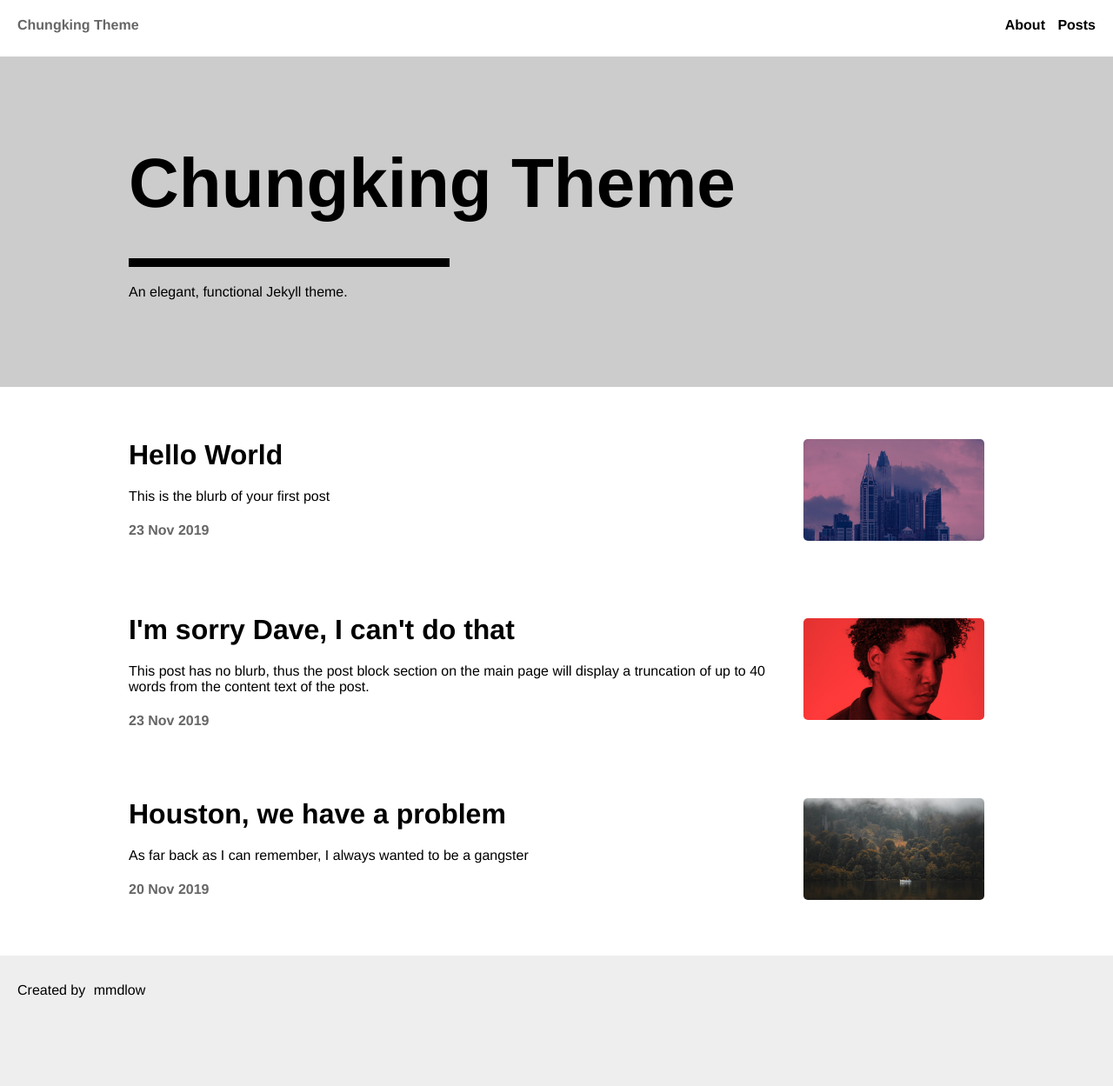
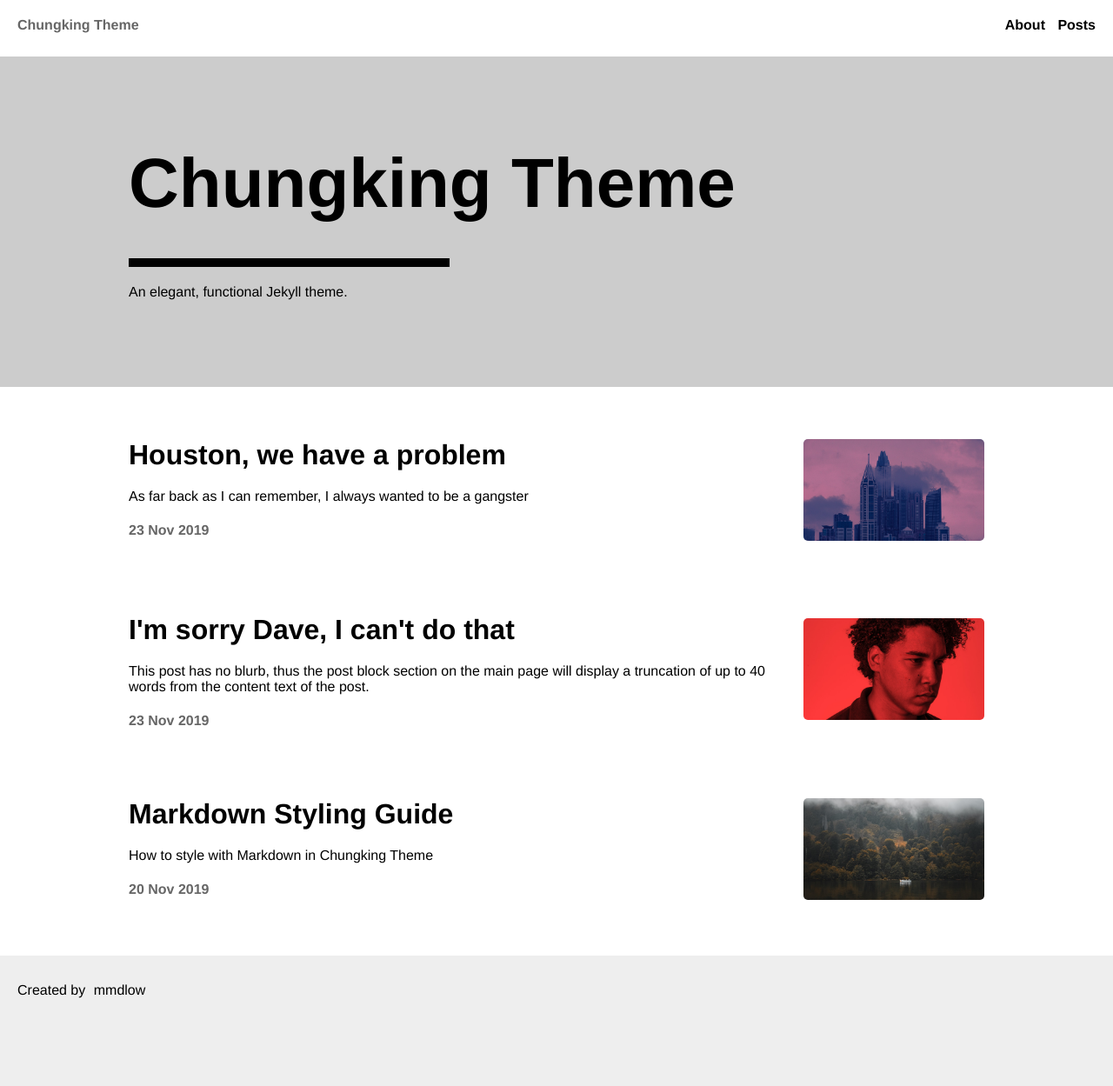
Before and after one commit to mmdlow/chungking, a Jekyll site: the page built from index.html, in a window 1280 px wide. Shown: the whole page at 87% size. Built offline with Jekyll 4.4.1, drawn with Linux system fonts in a browser that asks for light colours; a style sheet for code colours, icons or effects is not loaded; some of the changed lines change nothing that is shown.

Commit message:
Update markdown styling guide post

````diff
--- a/_posts/2019-11-20-Third-Post.md
+++ b/_posts/2019-11-20-Third-Post.md
@@ -1,155 +1,108 @@
 ---
 layout: post
-title: Houston, we have a problem
-blurb: As far back as I can remember, I always wanted to be a gangster
+title: Markdown Styling Guide
+blurb: How to style with Markdown in Chungking Theme
 image: '/assets/images/green-trees-by-the-lake-2949717.jpg'
 ---
 
-An h1 header
-============
+This is the first paragraph of the post. Paragraphs are separated by blank lines.
 
-Paragraphs are separated by a blank line.
+This is the second paragraph. Text can be *italic*, **bold**, ~~strikethrough~~, and `monospace`. [Links](/) are underlined. Footnotes appear like so [^1] and so [^2].
 
-2nd paragraph. *Italic*, **bold**, and `monospace`. Itemized lists
-look like:
+[^1]: Footnote 1 description
+[^2]: Footnote 2 description
 
-  * this one
-  * that one
-  * the other one
+You can create blockquotes like this:
 
-Note that --- not considering the asterisk --- the actual text
-content starts at 4-columns in.
+> Give a man fire and he'll be warm for a day, set a man on fire and he'll be warm the rest of his life.
 
-> Block quotes are
-> written like so.
->
-> They can span multiple paragraphs,
-> if you like.
+# h1 heading
 
-Use 3 dashes for an em-dash. Use 2 dashes for ranges (ex., "it's all
-in chapters 12--14"). Three dots ... will be converted to an ellipsis.
-Unicode is supported. ☺
+First paragraph following a h1 heading. By default, headings appear in the content list on the left of the post.
 
+## h2 heading
 
+First paragraph following a h2 heading.
 
-An h2 header
-------------
+### h3 heading
 
-Here's a numbered list:
+First paragraph following a h3 heading.
 
- 1. first item
- 2. second item
- 3. third item
+#### h4 heading
 
-Note again how the actual text starts at 4 columns in (4 characters
-from the left side). Here's a code sample:
+First paragraph following a h4 heading.
 
-    # Let me re-iterate ...
-    for i in 1 .. 10 { do-something(i) }
+##### h5 heading
 
-As you probably guessed, indented 4 spaces. By the way, instead of
-indenting the block, you can use delimited blocks, if you like:
+First paragraph following a h5 heading.
 
-~~~
-define foobar() {
-    print "Welcome to flavor country!";
-}
-~~~
+###### h6 heading
 
-(which makes copying & pasting easier). You can optionally mark the
-delimited block for Pandoc to syntax highlight it:
+An ordered list:
 
-~~~python
-import time
-# Quick, count to ten!
-for i in range(10):
-    # (but not *too* quick)
-    time.sleep(0.5)
-    print i
-~~~
+1. Frankly my dear
+2. I don't give
+3. a damn
 
+An unordered list:
 
+- I'm gonna make him
+- an offer
+- he can't refuse
 
-### An h3 header ###
+A nested list:
 
-Now a nested list:
+- Surely
+  - you can't
+  - be serious
+- I am serious
+  - and don't call me
+  - Shirley
 
- 1. First, get these ingredients:
+Another nested list:
 
-      * carrots
-      * celery
-      * lentils
+1. I've had it with these
+   1. monkey-fighting
+   2. snakes
+2. On this
+  - monday to friday
+  - plane
 
- 2. Boil some water.
+Definition lists:
 
- 3. Dump everything in the pot and follow
-    this algorithm:
+Bond
+: James Bond
 
-        find wooden spoon
-        uncover pot
-        stir
-        cover pot
-        balance wooden spoon precariously on pot handle
-        wait 10 minutes
-        goto first step (or shut off burner when done)
+Royale with cheese
+: How they call a cheeseburger in France
 
-    Do not bump wooden spoon or it will fall.
+Markdown tables look like this:
 
-Notice again how text always lines up on 4-space indents (including
-that last line which continues item 3 above).
+| Film                 | Director     | Year |
+| -------------------- | ------------ | ---- |
+| In the mood for love | Wong Kar Wai | 2000 |
+| His Girl Friday      | Howard Hawks | 1940 |
+| Tokyo Story          | Yasujiro Ozu | 1953 |
 
-Here's a link to [a website](http://foo.bar), to a [local
-doc](local-doc.html), and to a [section heading in the current
-doc](#an-h2-header). Here's a footnote [^1].
+A horizontal rule:
 
-[^1]: Footnote text goes here.
+---
 
-Tables can look like this:
+Code blocks look like this:
 
-| size | material    | color       |
-| ---- | ----------- | ----------- |
-| 9    | leather     | brown       |
-| 10   | hemp canvas | natural     |
-| 11   | glass       | transparent |
+```
+This is what happens when you find a stranger in the alps.
+```
 
-Table: Shoes, their sizes, and what they're made of
+Long single-line code blocks scroll horizontally instead of wrapping.
 
-(The above is the caption for the table.) Pandoc also supports
-multi-line tables:
+```
+Let me tell you something pendejo. You pull any of your crazy shit with us. You flash your piece out on the lanes. I'll take it away from you, stick up your ass and pull the fucking trigger 'til it goes click.
+```
 
-| keyword | text                                                       |
-| ------- | ---------------------------------------------------------- |
-| red     | Sunsets, apples, and other red or reddish things.          |
-| green   | Leaves, grass, frogs and other things it's not easy being. |
+Last but not least, images:
 
-A horizontal rule follows.
+![small](/assets/images/flower-in-glass-jar.jpg)
+![large](/assets/images/flower-in-glass-jar-large.jpg)
 
-***
-
-Here's a definition list:
-
-apples
-  : Good for making applesauce.
-
-oranges
-  : Citrus!
-
-tomatoes
-  : There's no "e" in tomatoe.
-
-Again, text is indented 4 spaces. (Put a blank line between each
-term/definition pair to spread things out more.)
-
-Here's a "line block":
-
-| Line one
-|   Line too
-| Line tree
-
-Inline math equations go in like so: $\omega = d\phi / dt$. Display
-math should get its own line and be put in in double-dollarsigns:
-
-$$I = \int \rho R^{2} dV$$
-
-And note that you can backslash-escape any punctuation characters
-which you wish to be displayed literally, ex.: \`foo\`, \*bar\*, etc.
+fin.
--- a/_posts/2019-11-23-Hello-World.md
+++ b/_posts/2019-11-23-Hello-World.md
@@ -1,7 +1,7 @@
 ---
 layout: post
-title: Hello World
-blurb: This is the blurb of your first post
+title: Houston, we have a problem
+blurb: As far back as I can remember, I always wanted to be a gangster
 image: '/assets/images/city-dawn-sunset-skyline-3337210.jpg'
 ---
 
--- a/_sass/_post.scss
+++ b/_sass/_post.scss
@@ -1,14 +1,24 @@
 .post {
 
-  h1, h2, h3, h4, h5, h6 {
-    margin-top: 1em;
-    margin-bottom: 0.5em;
-  }
+  h1 { margin: 0.67em 0; }
+  h2 { margin: 0.83em 0; }
+  h3 { margin: 1.17em 0; }
+  h4 { margin: 1.33em 0; }
+  h5 { margin: 1.67em 0; }
+  h6 { margin: 2.33em 0; }
 
   @for $i from 1 to 6 {
     h#{$i}:first-child {
       margin-top: 0 !important;
     }
+  }
+
+  h5, h6 {
+    text-transform: uppercase;
+  }
+
+  a {
+    text-decoration: underline;
   }
 
   p, ol, ul, table, dl {
@@ -23,7 +33,11 @@
   li {
     margin-bottom: 0.5em;
 
-    ol li, ol li {
+    ol, ul {
+      margin-top: 0.5em;
+    }
+
+    ol li, ul li {
       margin-bottom: 0;
     }
   }
@@ -58,8 +72,12 @@
       text-align: left;
     }
 
+    td {
+      font-size: $font-size;
+    }
+
     th, td {
-      padding: $space-2 $space-3 $space-2 0;
+      padding: $space-2 $space-4 $space-2 0;
       border-top: thin solid $color-black;
       border-bottom: thin solid $color-black;
     }
@@ -74,8 +92,11 @@
     font-weight: bold;
   }
 
+  dd {
+    font-style: italic;
+  }
+
   dt, dd {
-    font-style: italic;
     font-size: $font-size;
     margin-bottom: 0.5em;
   }
@@ -92,4 +113,23 @@
     width: 100%;
     overflow-x: auto;
   }
+
+  .footnotes {
+    padding-top: space-4;
+    border-top: thin solid $color-black;
+    color: $color-dark-gray;
+
+    ol, p, a {
+      font-size: $font-size !important;
+    }
+
+    ol {
+      margin-top: 1.5em;
+      margin-bottom: 0;
+    }
+
+    a {
+      text-decoration: none;
+    }
+  }
 }
--- a/_sass/_variables.scss
+++ b/_sass/_variables.scss
@@ -11,8 +11,8 @@
 $h2-size: 48px;
 $h3-size: 32px;
 $h4-size: 24px;
-$h5-size: 16px;
-$h6-size: 10px;
+$h5-size: 18px;
+$h6-size: 14px;
 
 /* Colors */
 $color-black: black;
````
Also changed, not shown: assets/images/flower-in-glass-jar-large.jpg (added), assets/images/flower-in-glass-jar.jpg (added).
